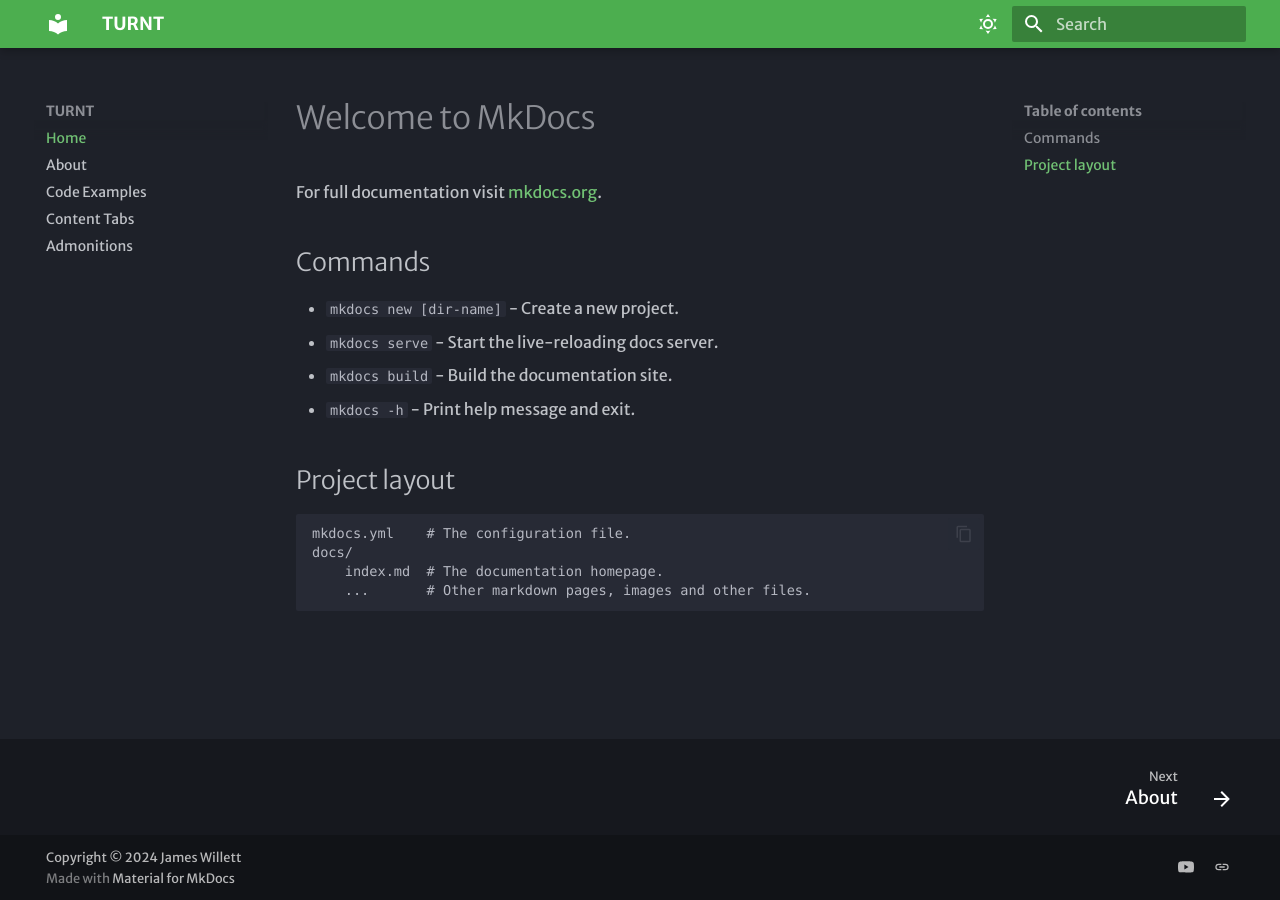
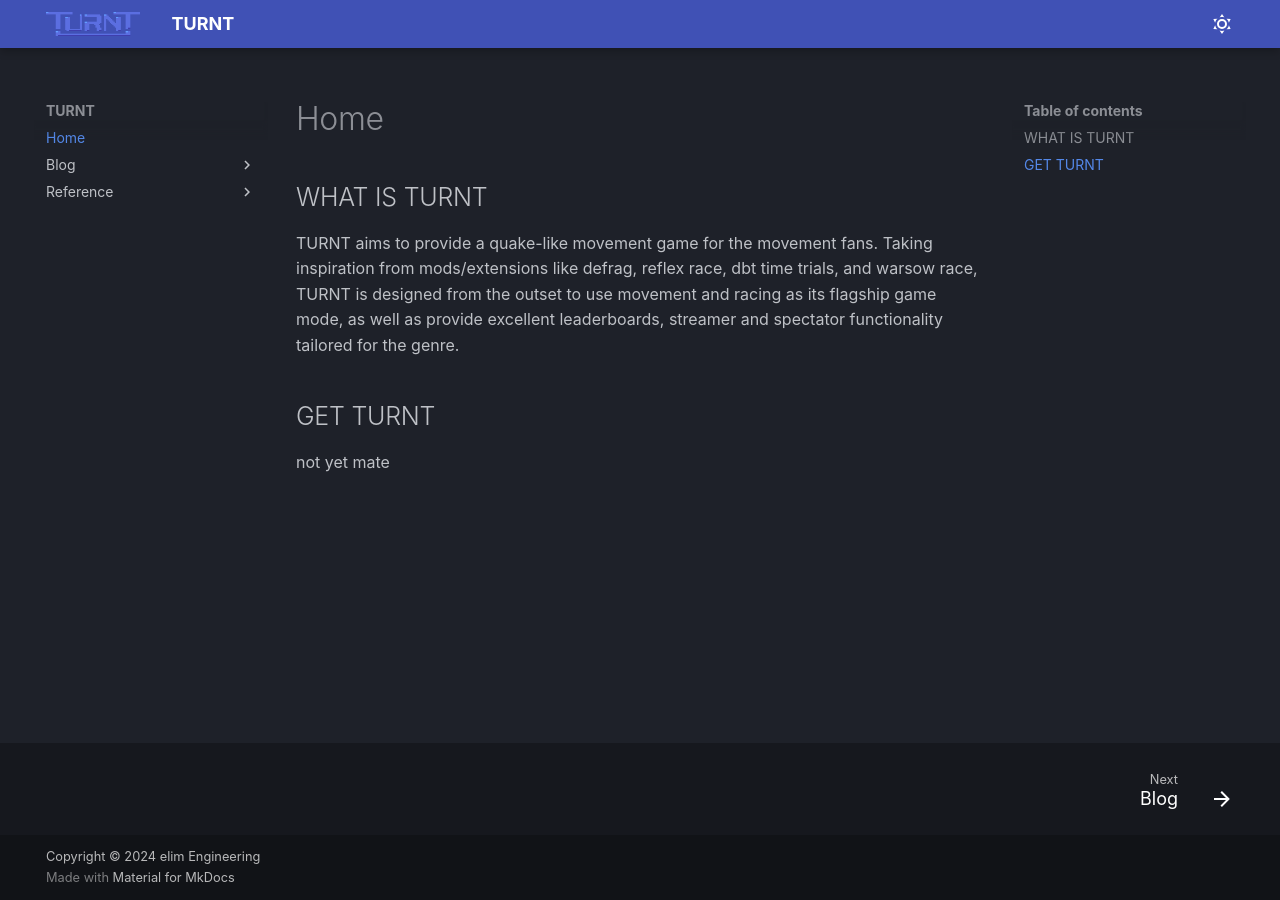
Before and after one commit to puyoau/turntsite, an MkDocs documentation site: the page built from docs/index.md, in a window 1280 px wide. Built offline with MkDocs 1.6.1 and Material for MkDocs 9.7.7, drawn with Linux system fonts in a browser that asks for light colours; some web fonts are replaced.

```diff
--- /dev/null
+++ b/docs/blog/index.md
@@ -0,0 +1 @@
+# Blog
--- a/docs/index.md
+++ b/docs/index.md
@@ -1,17 +1,8 @@
-# Welcome to MkDocs
+## WHAT IS TURNT
 
-For full documentation visit [mkdocs.org](https://www.mkdocs.org).
+TURNT aims to provide a quake-like movement game for the movement fans. Taking inspiration from mods/extensions like defrag, reflex race, dbt time trials, and warsow race, TURNT is designed from the outset to use movement and racing as its flagship game mode, as well as provide excellent leaderboards, streamer and spectator functionality tailored for the genre.
 
-## Commands
 
-* `mkdocs new [dir-name]` - Create a new project.
-* `mkdocs serve` - Start the live-reloading docs server.
-* `mkdocs build` - Build the documentation site.
-* `mkdocs -h` - Print help message and exit.
+## GET TURNT
 
-## Project layout
-
-    mkdocs.yml    # The configuration file.
-    docs/
-        index.md  # The documentation homepage.
-        ...       # Other markdown pages, images and other files.
+not yet mate
--- a/mkdocs.yml
+++ b/mkdocs.yml
@@ -1,10 +1,10 @@
 site_name: TURNT
-nav:
-  - Home: index.md
-  - About: about.md
-  - Code Examples: code-examples.md
-  - Content Tabs: content-tabs.md
-  - Admonitions: admonitions.md
+# nav:
+#  - Home: index.md
+#  - About: about.md
+#  - Code Examples: code-examples.md
+#  - Content Tabs: content-tabs.md
+#  - Admonitions: admonitions.md
 theme:
   name: material
   palette:
@@ -13,23 +13,24 @@ theme:
       toggle:
         icon: material/weather-sunny
         name: Light mode
-      primary: green
-      accent: deep purple
+      primary: indigo
+      accent: lime
 
   # Light mode
     - scheme: default
       toggle:
         icon: material/weather-night
         name: Dark mode
-      primary: blue
+      primary: indigo
       accent: deep orange
   features:
     - content.code.copy
     - navigation.footer
   font:
-    text: Merriweather Sans
+    text: Sofia Sans
     code: Red Hat Mono
   favicon: assets/favicon.ico
+  logo: assets/turnt-logo-medium.png
 
 markdown_extensions:
   - attr_list
@@ -48,11 +49,14 @@ markdown_extensions:
   - admonition
   - pymdownx.details
 
-extra:
-  social:
-    - icon: simple/youtube
-      link: https://youtube.com/@james-willett
-    - icon: simple/linkedin
-      link: https://linkedin.com/in/willettjames
+plugins:
+  - blog
 
-copyright: Copyright &copy; 2024 James Willett
+#extra:
+#  social:
+#    - icon: simple/youtube
+#      link: https://youtube.com/
+#    - icon: simple/discord
+#      link: https://linkedin.com/in/willettjames
+
+copyright: Copyright &copy; 2024 elim Engineering
```
Also changed, not shown: docs/about.md (deleted, +0 -48 lines), docs/admonitions.md (deleted, +0 -13 lines), docs/blog/.authors.yml (added, +9 -0 lines), docs/blog/posts/24-02-20-validation-no-promises.md (added, +25 -0 lines), docs/blog/posts/24-04-08-lobby-map-import-perf.md (added, +37 -0 lines), docs/blog/posts/24-08-23-lobby-perf-map-updates.md (added, +37 -0 lines), docs/blog/posts/24-11-04-turnt-website.md (added, +23 -0 lines), docs/blog/posts/draft-template.md (added, +20 -0 lines), docs/code-examples.md (deleted, +0 -11 lines), docs/content-tabs.md (deleted, +0 -21 lines), docs/reference/Tutorials/crosshair.md (added, +91 -0 lines), docs/reference/Tutorials/dimps.md (added, +58 -0 lines), docs/assets/elim.png (added), docs/assets/puyo.png (added), 2 more files.
